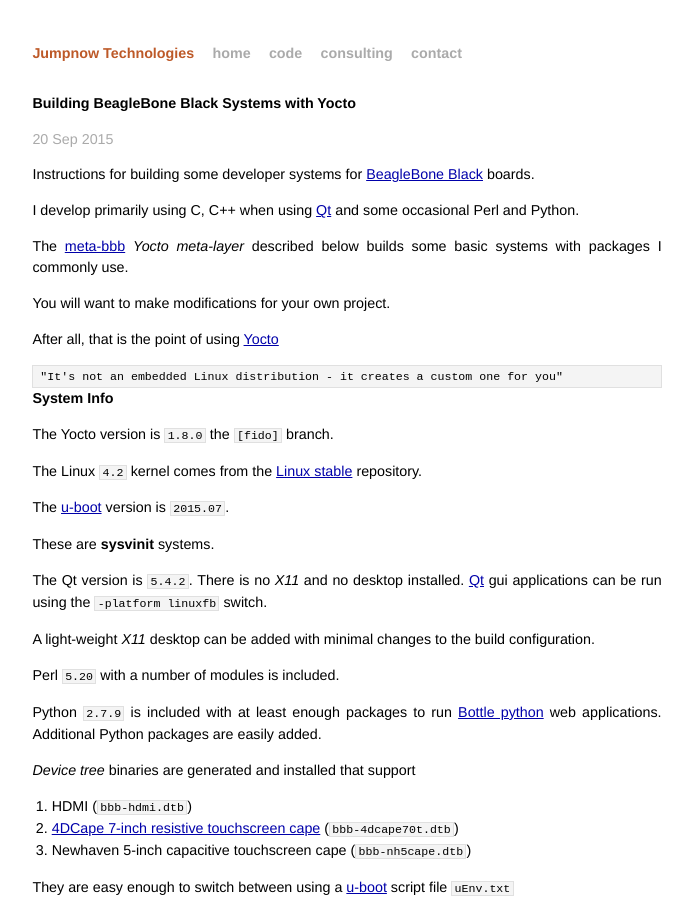
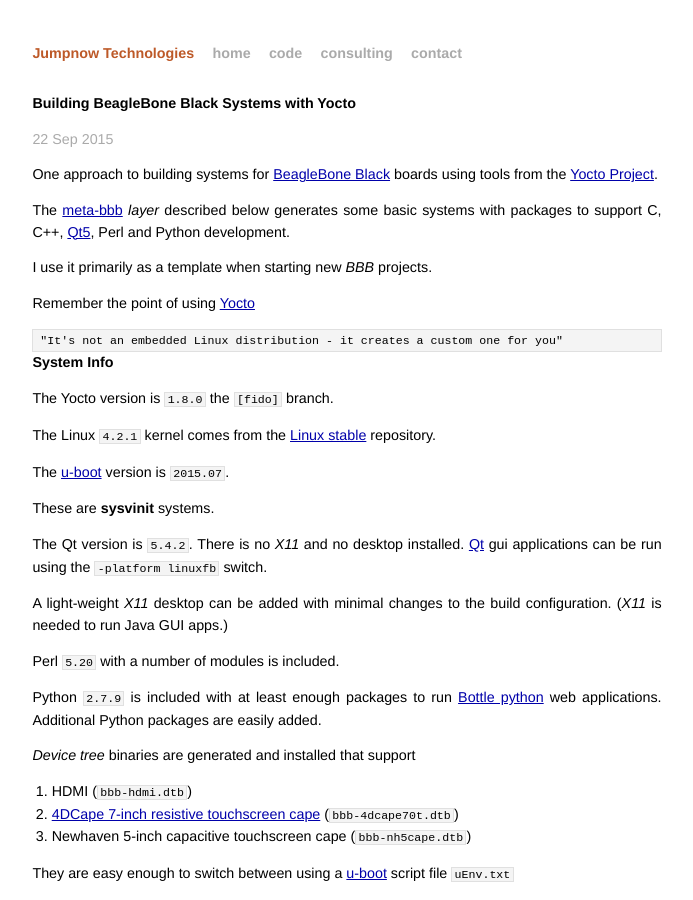
Before and after one commit to jumpnow/jumpnowtek-site, a Jekyll site: the page built from _posts/2015-06-08-BeagleBone-Systems-with-Yocto.md, in a window 1280 px wide and 900 px high. Shown: the whole window, without its empty margins (293-986 px from the left). Built offline with Jekyll 4.4.1, drawn with Linux system fonts in a browser that asks for light colours; some of the changed text lies outside the part shown.

Commit message:
Upgrade bbb kernel to 4.2.1

```diff
--- a/_posts/2015-06-08-BeagleBone-Systems-with-Yocto.md
+++ b/_posts/2015-06-08-BeagleBone-Systems-with-Yocto.md
@@ -2,20 +2,18 @@
 layout: post
 title: Building BeagleBone Black Systems with Yocto
 description: "Building customized systems for the BeagleBone Black using tools from the Yocto Project"
-date: 2015-09-20 10:25:00
+date: 2015-09-22 05:52:00
 categories: beaglebone
 tags: [linux, beaglebone, yocto]
 ---
 
-Instructions for building some developer systems for [BeagleBone Black][beagleboard] boards.
+One approach to building systems for [BeagleBone Black][beagleboard] boards using tools from the [Yocto Project][Yocto].
 
-I develop primarily using C, C++ when using [Qt][qt] and some occasional Perl and Python.
+The [meta-bbb][meta-bbb] *layer* described below generates some basic systems with packages to support C, C++, [Qt5][qt], Perl and Python development.
 
-The [meta-bbb][meta-bbb] *Yocto meta-layer* described below builds some basic systems with packages I commonly use.
+I use it primarily as a template when starting new *BBB* projects.
 
-You will want to make modifications for your own project.
-
-After all, that is the point of using [Yocto][yocto]
+Remember the point of using [Yocto][yocto]
 
     "It's not an embedded Linux distribution - it creates a custom one for you"
 
@@ -23,7 +21,7 @@
 
 The Yocto version is `1.8.0` the `[fido]` branch.
 
-The Linux `4.2` kernel comes from the [Linux stable][linux-stable] repository.
+The Linux `4.2.1` kernel comes from the [Linux stable][linux-stable] repository.
 
 The [u-boot][uboot] version is `2015.07`.
 
@@ -31,7 +29,7 @@
 
 The Qt version is `5.4.2`. There is no *X11* and no desktop installed. [Qt][qt] gui applications can be run using the `-platform linuxfb` switch.
 
-A light-weight *X11* desktop can be added with minimal changes to the build configuration.
+A light-weight *X11* desktop can be added with minimal changes to the build configuration. (*X11* is needed to run Java GUI apps.)
 
 Perl `5.20` with a number of modules is included.
 
```
Also changed, not shown: other parts of _posts/2015-06-08-BeagleBone-Systems-with-Yocto.md (+3 -3 lines), _posts/2015-06-22-Working-on-the-BeagleBone-kernel.md (+8 -8 lines).
